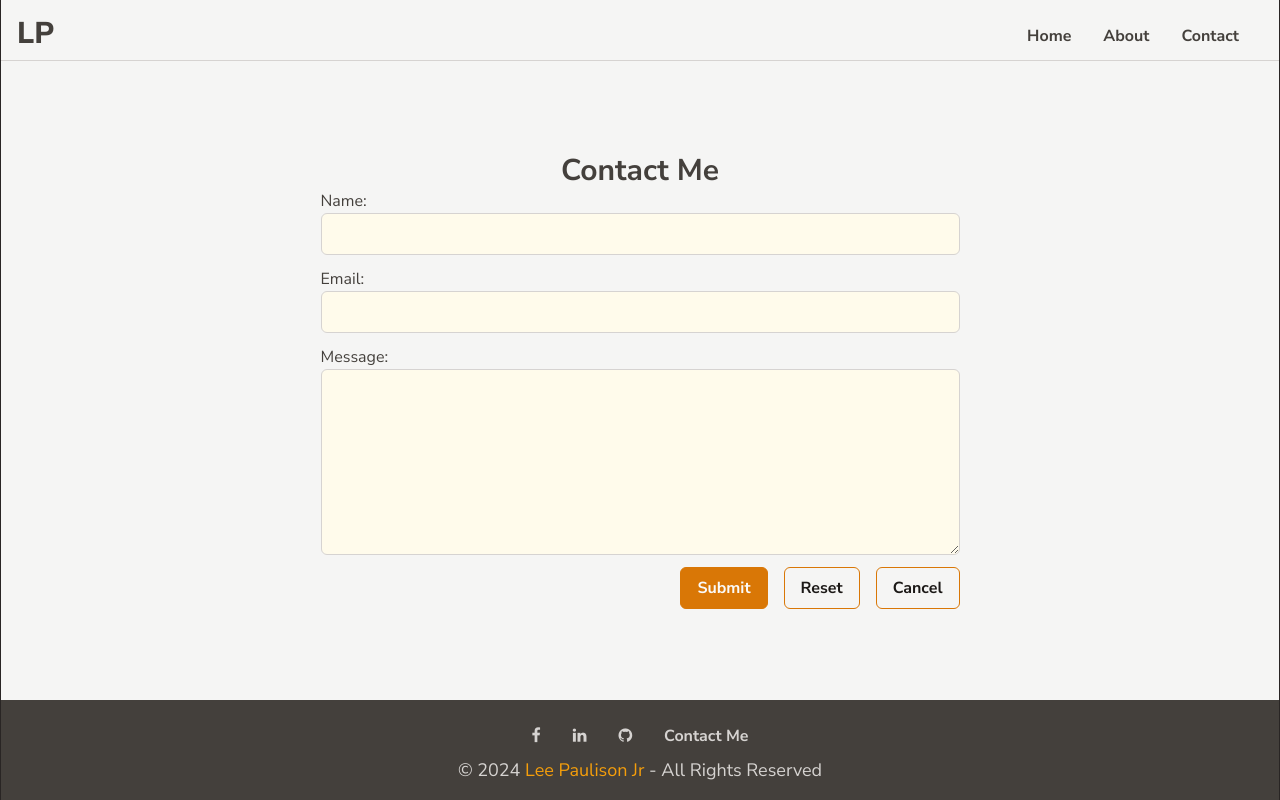
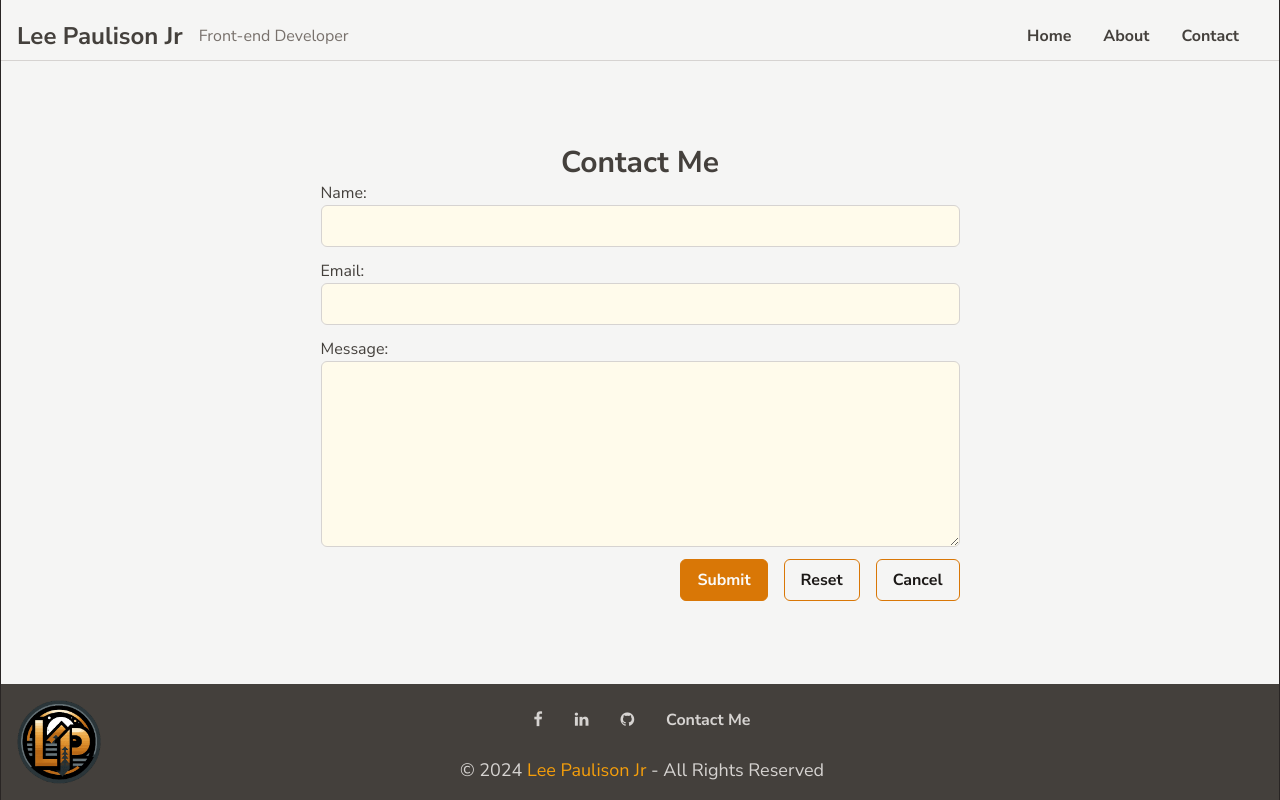
Before and after one commit to LeePaulison/portfolio, a React (Vite) app: page /contact in a window 1280 px wide. Built offline with nearby package versions, Linux system fonts and the light colour scheme.

Commit message:
Logo image in Footer

```diff
--- a/src/components/footer.jsx
+++ b/src/components/footer.jsx
@@ -1,7 +1,11 @@
+import logo from "../assets/media/LP_Logo.webp";
+
 export function Footer() {
   return (
     <footer className='footer bg-stone-700 p-4'>
-      <div className='footer-content'>
+      <div className='footer-content flex flex-row'>
+        <img src={logo} alt="Lee Paulison's Logo" width={"84px"} height={"auto"} />
+        <div className='flex flex-col items-center gap-4 mx-auto'>
           <div className='flex flex-row justify-center gap-4'>
             <a
               href='https://www.facebook.com/lee.paulison'
@@ -36,6 +40,8 @@ export function Footer() {
             Reserved
           </p>
         </div>
+        <div className='w-[80px]'></div>
+      </div>
     </footer>
   );
 }
--- a/src/components/header.jsx
+++ b/src/components/header.jsx
@@ -4,7 +4,10 @@ export function Header() {
   return (
     <header className='w-full ps-4 pe-8 pb-1 pt-4 border-b border-stone-300'>
       <div className='flex flex-row justify-between'>
-        <span className='text-3xl font-extrabold'>LP</span>
+        <div className='flex flex-row items-center gap-4'>
+          <h1 className='font-bold text-2xl'>Lee Paulison Jr</h1>
+          <span className='text-stone-500'>Front-end Developer</span>
+        </div>
         <div className='grow flex flex-row justify-end gap-4'>
           <NavLink className='font-lg font-bold' to='/'>
             Home
--- a/src/pages/welcome/components/hero.jsx
+++ b/src/pages/welcome/components/hero.jsx
@@ -10,7 +10,7 @@ export function Hero() {
       <div className='max-w-[50%] me-8'>
         <div className='text-2xl'>
           I build pixel-perfect accessible engaging online experiences with a focus in 508a compliance. My name is{" "}
-          <span className='text-3xl font-bold'>Lee Paulison</span>, and I am a Junior Frontend Developer.
+          <span className='text-3xl font-bold'>Lee Paulison</span>, and I am a Junior Front-end Developer.
         </div>
         <button className='btn-submit mt-3' onClick={() => navigate("/contact")}>
           Contact Me
```
Also changed, not shown: src/assets/media/LP_Logo.webp (added). Lines whose indentation alone changed are shown as unchanged.
